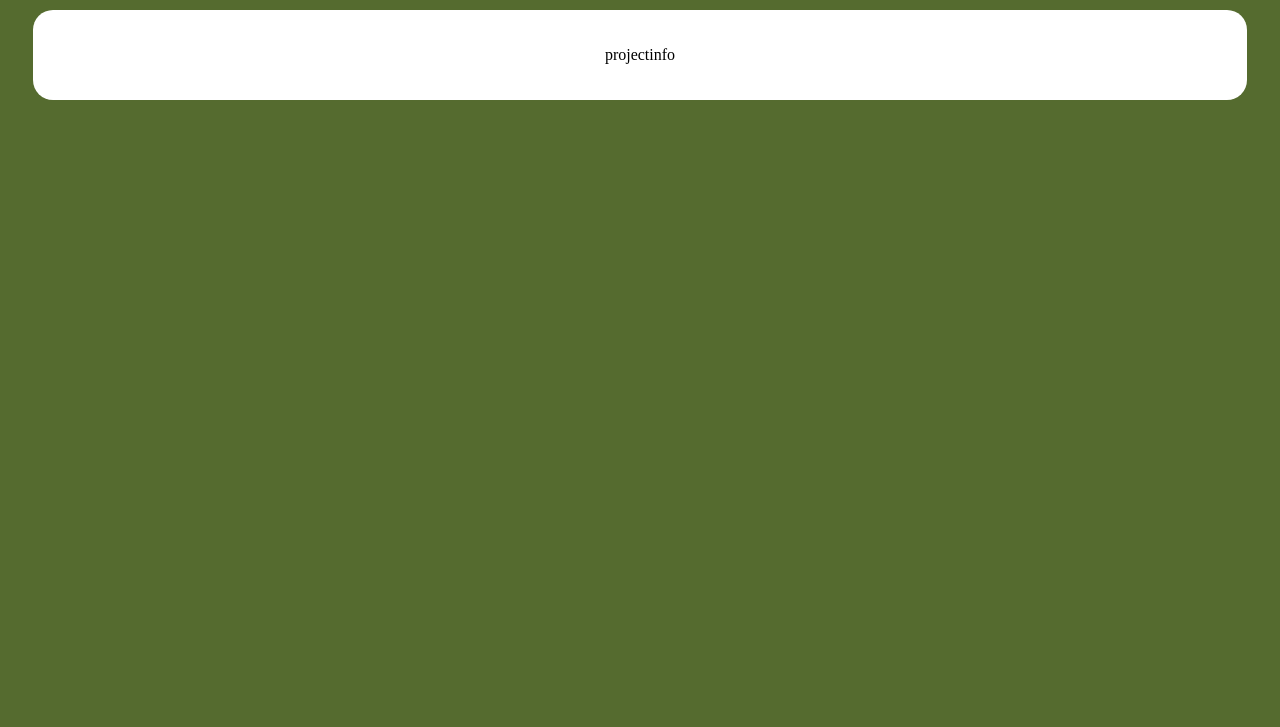
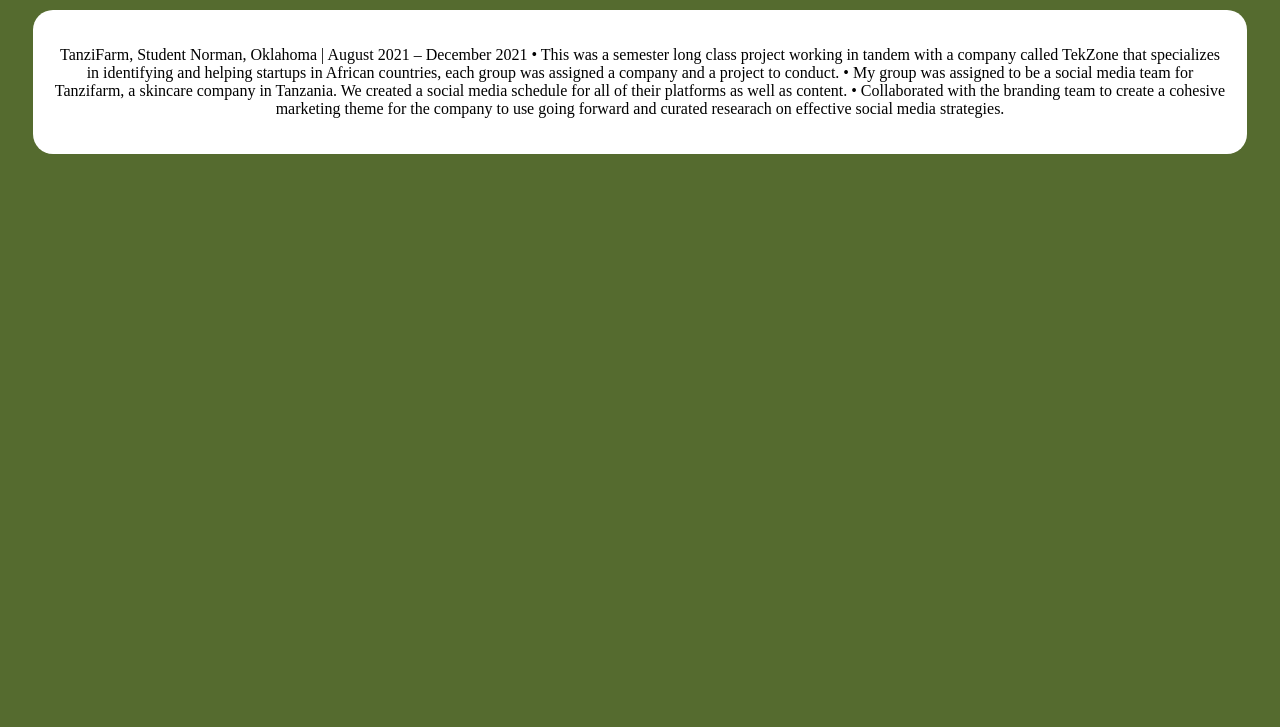
Before and after one commit to hhersley/hhersley.github.io, a plain HTML site: page Projects.html in a window 1280 px wide. Shown: the part 73-800 px from the top of the page. Drawn offline with Linux system fonts and the light colour scheme.

Commit message:
please work

```diff
--- a/Projects.html
+++ b/Projects.html
@@ -11,7 +11,11 @@
     <h1>Projects</h1>
     <div id="paragraph">
         <p>
-            projectinfo
+            TanziFarm,  Student	                                                                                       Norman, Oklahoma | August 2021 – December 2021
+            •	This was a semester long class project working in tandem with a company called TekZone that specializes in identifying and helping startups in African countries, each group was assigned a company and a project to conduct.
+            •	My group was assigned to be a social media team for Tanzifarm, a skincare company in Tanzania. We created a social media schedule for all of their platforms as well as content.
+            •	Collaborated with the branding team to create a cohesive marketing theme for the company to use going forward and curated researach on effective social media strategies.
+
         </p>
     </div>
 
```
